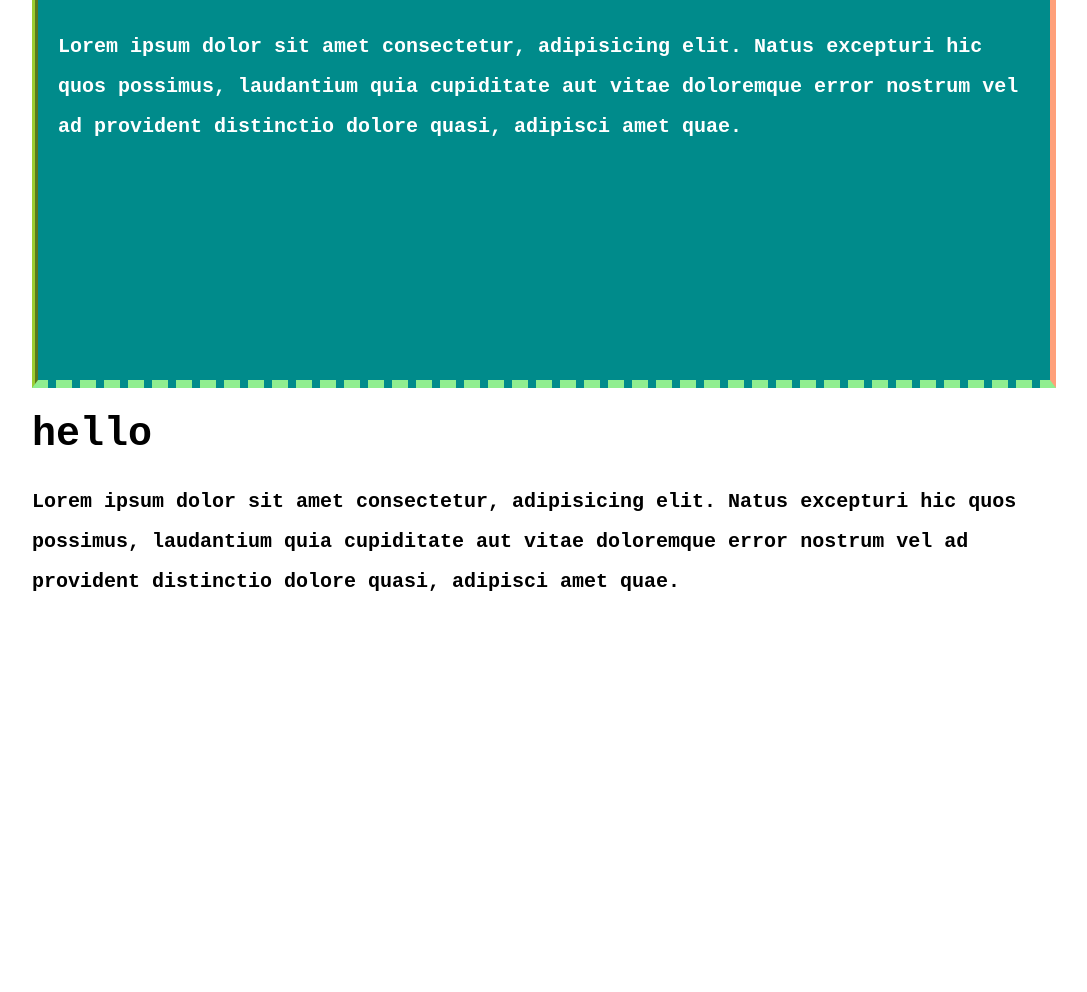
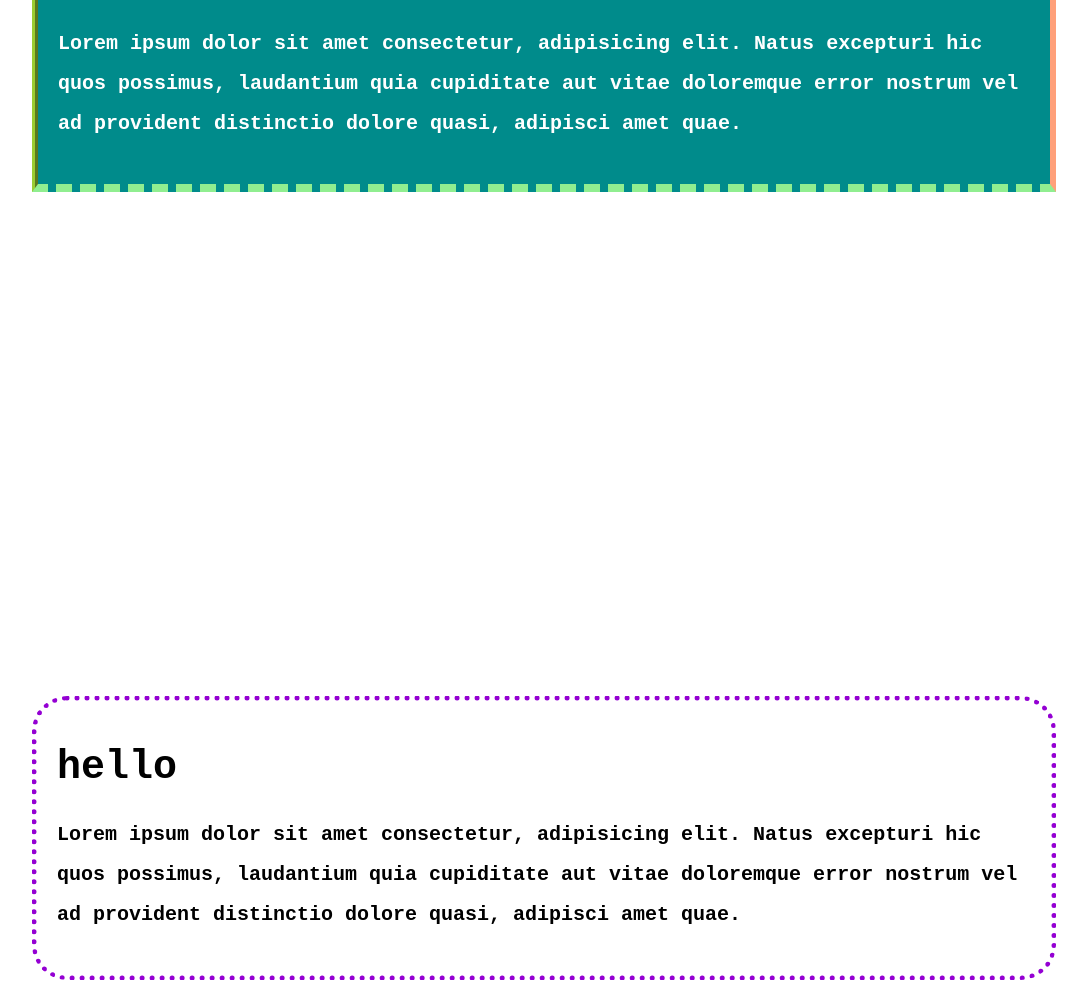
Before and after one commit to hyxfish27/IDESign, a plain HTML site: page exmple.html in a window 1280 px wide. Shown: the part 362-1354 px from the top of the page, without its empty margins (96-1183 px from the left). Before the commit the page ends 984 px from the top, so only its background shows below. Drawn offline with Linux system fonts and the light colour scheme.

Commit message:
modified minheight 100vh

```diff
--- a/aaa.css
+++ b/aaa.css
@@ -17,24 +17,26 @@ body {
     margin: auto;
 }
 
-.box1 {
-    min-height: 80vh;
-
+.section {
+    min-height: 100vh;
     display: flex;
     flex-direction: column;
     justify-content: center;
     align-items: center;
+}
 
+.box1 {
+    display: flex;
+    flex-direction: column;
+    justify-content: center;
+    align-items: center;
     color: #fff;
     background-color: darkcyan;
     padding: 20px;
-
     border-top: 6px lightcyan dotted;
     border-right: 6px lightsalmon solid;
     border-bottom: 8px lightgreen dashed;
     border-left: 6px yellowgreen ridge;
-
-    margin-top: 7vh;
 }
 
 .box1 h1 {
@@ -44,3 +46,10 @@ body {
     letter-spacing: -0.18em;
     word-spacing: 0.5em;
 }
+
+.box2 {
+    border: 5px dotted darkviolet;
+    padding: 20px;
+    margin: 20px 0px;
+    border-radius: 35px;
+}
--- a/exmple.html
+++ b/exmple.html
@@ -12,6 +12,7 @@
 
 <body>
   <div class="container">
+    <div class="section">
       <div class="box1">
         <h1>hello world</h1>
         <p>
@@ -21,6 +22,8 @@
           adipisci amet quae.
         </p>
       </div>
+    </div>
+    <div class="section">
       <div class="box2">
         <h1>hello</h1>
         <p>
@@ -31,6 +34,7 @@
         </p>
       </div>
     </div>
+  </div>
 </body>
 
 </html>
```
Lines whose indentation alone changed are shown as unchanged.
